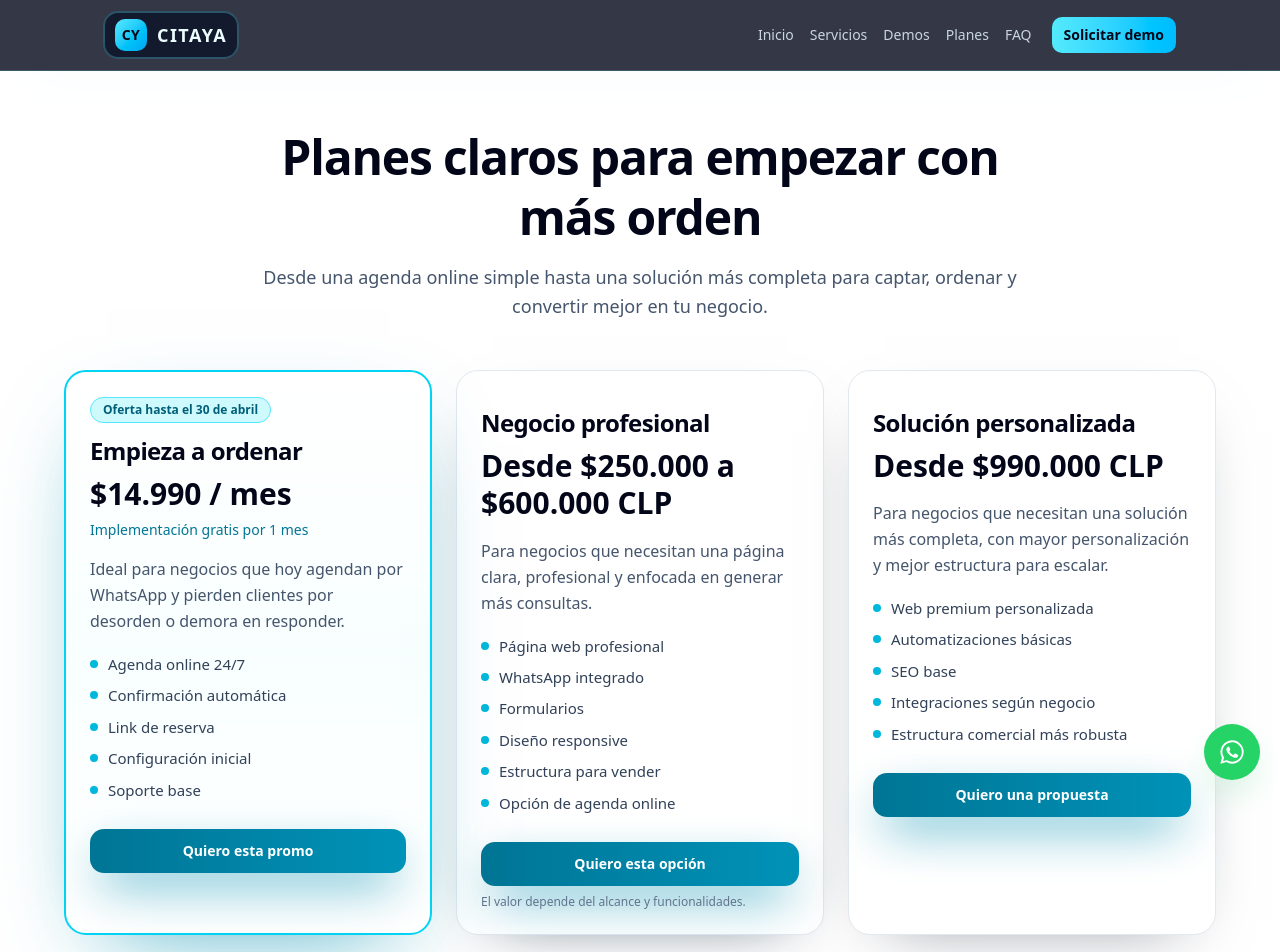
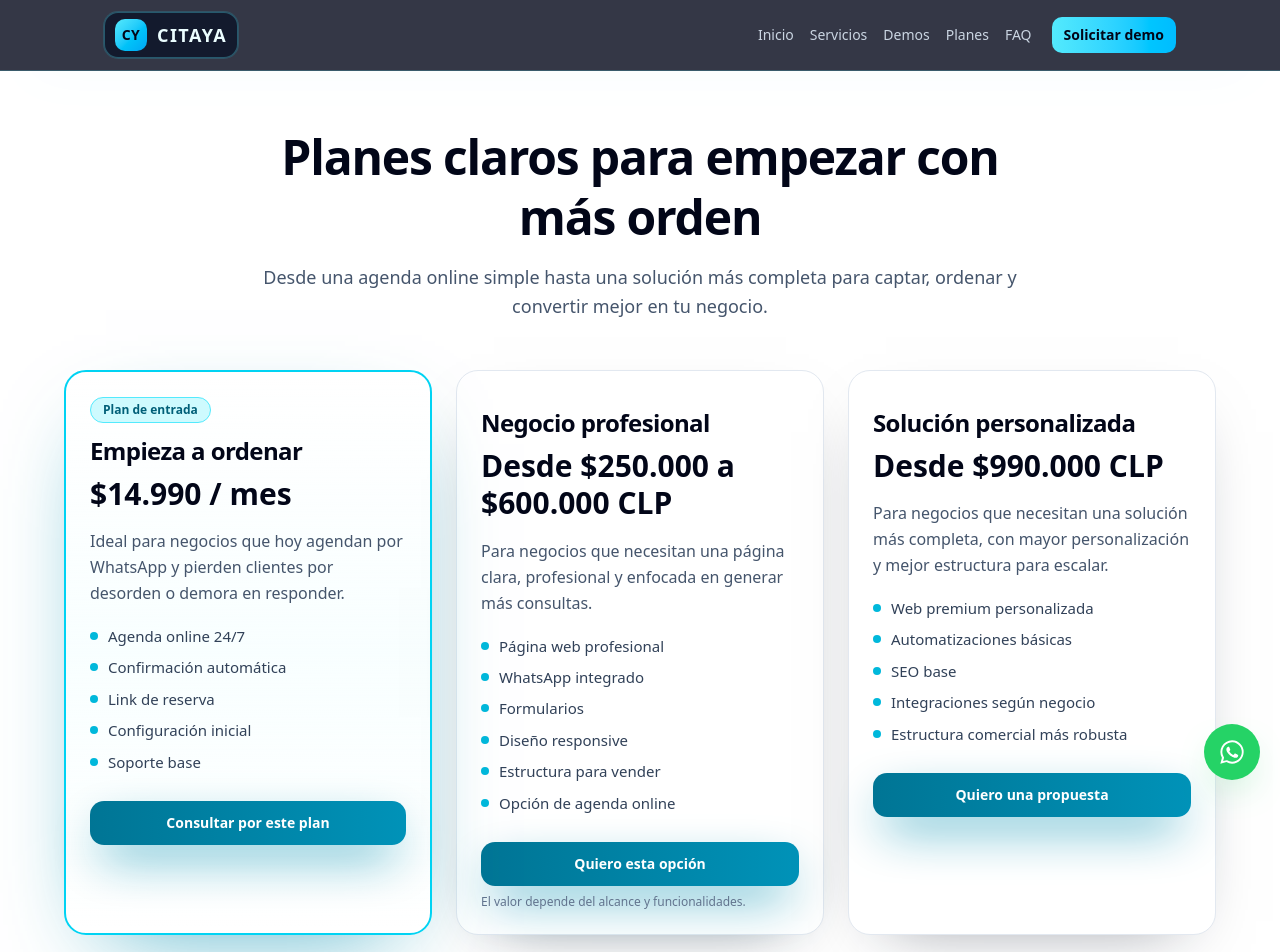
Before and after one commit to verf2390/citaya-agendas, a Next.js app: page /planes in a window 1280 px wide. Shown: the top 952 px of the page. Built offline with nearby package versions, Linux system fonts and the light colour scheme.

Commit message:
fix(CIT-127): remove expired promo messaging and countdown from marketing home

```diff
--- a/app/(marketing)/components/home/plans-section.tsx
+++ b/app/(marketing)/components/home/plans-section.tsx
@@ -1,21 +1,17 @@
 "use client";
 
 import Link from "next/link";
-import { useEffect, useMemo, useState } from "react";
 
-const countdownTarget = new Date("2026-04-30T23:59:59-04:00").getTime();
 const whatsappBase = "https://wa.me/56961425029";
 
 type Plan = {
   title: string;
   price: string;
-  subtitle?: string;
   description: string;
   benefits: string[];
   cta: string;
   message: string;
   footnote?: string;
-  note?: string;
   highlighted: boolean;
 };
 
@@ -23,7 +19,6 @@ const plans: Plan[] = [
   {
     title: "Empieza a ordenar",
     price: "$14.990 / mes",
-    subtitle: "Implementación gratis por 1 mes",
     description:
       "Ideal para negocios que hoy agendan por WhatsApp y pierden clientes por desorden o demora en responder.",
     benefits: [
@@ -33,10 +28,9 @@ const plans: Plan[] = [
       "Configuración inicial",
       "Soporte base",
     ],
-    cta: "Quiero esta promo",
+    cta: "Consultar por este plan",
     highlighted: true,
-    note: "Oferta hasta el 30 de abril",
-    message: "Hola Victor, quiero tomar la promo Empieza a ordenar de Citaya.",
+    message: "Hola Victor, quiero consultar por el plan Empieza a ordenar de Citaya.",
   },
   {
     title: "Negocio profesional",
@@ -76,29 +70,7 @@ const plans: Plan[] = [
 
 const supportPills = ["Agenda online real", "Web para servicios", "Ejemplo premium personalizable"] as const;
 
-function formatCountdown(ms: number) {
-  const totalSeconds = Math.floor(ms / 1000);
-  const days = Math.floor(totalSeconds / 86400);
-  const hours = Math.floor((totalSeconds % 86400) / 3600);
-  const minutes = Math.floor((totalSeconds % 3600) / 60);
-
-  return { days, hours, minutes };
-}
-
 export function PlansSection() {
-  const [remainingMs, setRemainingMs] = useState(() => Math.max(countdownTarget - Date.now(), 0));
-
-  useEffect(() => {
-    const timer = setInterval(() => {
-      setRemainingMs(Math.max(countdownTarget - Date.now(), 0));
-    }, 60_000);
-
-    return () => clearInterval(timer);
-  }, []);
-
-  const countdown = useMemo(() => formatCountdown(remainingMs), [remainingMs]);
-  const shouldShowCountdown = remainingMs > 0;
-
   return (
     <section className="bg-white px-4 pb-16 pt-10 sm:px-6 sm:pb-20 sm:pt-12 lg:px-10 lg:pb-24 lg:pt-14">
       <div className="mx-auto w-full max-w-6xl">
@@ -124,23 +96,12 @@ export function PlansSection() {
                 <div>
                   {plan.highlighted ? (
                     <span className="inline-flex rounded-full border border-cyan-300 bg-cyan-100 px-3 py-1 text-xs font-semibold text-cyan-800">
-                      {plan.note}
+                      Plan de entrada
                     </span>
                   ) : null}
 
                   <h3 className="mt-3 text-2xl font-bold tracking-tight text-slate-950">{plan.title}</h3>
                   <p className="mt-2 text-3xl font-extrabold leading-tight text-slate-950">{plan.price}</p>
-
-                  {plan.subtitle ? <p className="mt-2 text-sm font-medium text-cyan-700">{plan.subtitle}</p> : null}
-
-                  {plan.highlighted && shouldShowCountdown ? (
-                    <div className="mt-3 inline-flex items-center gap-2 rounded-xl border border-cyan-200 bg-white/90 px-3 py-2 text-xs font-medium text-slate-700">
-                      <span className="font-semibold text-slate-900">Termina en</span>
-                      <span>{countdown.days}d</span>
-                      <span>{countdown.hours}h</span>
-                      <span>{countdown.minutes}m</span>
-                    </div>
-                  ) : null}
 
                   <p className="mt-4 text-sm leading-relaxed text-slate-600 sm:text-base">{plan.description}</p>
                 </div>
```
